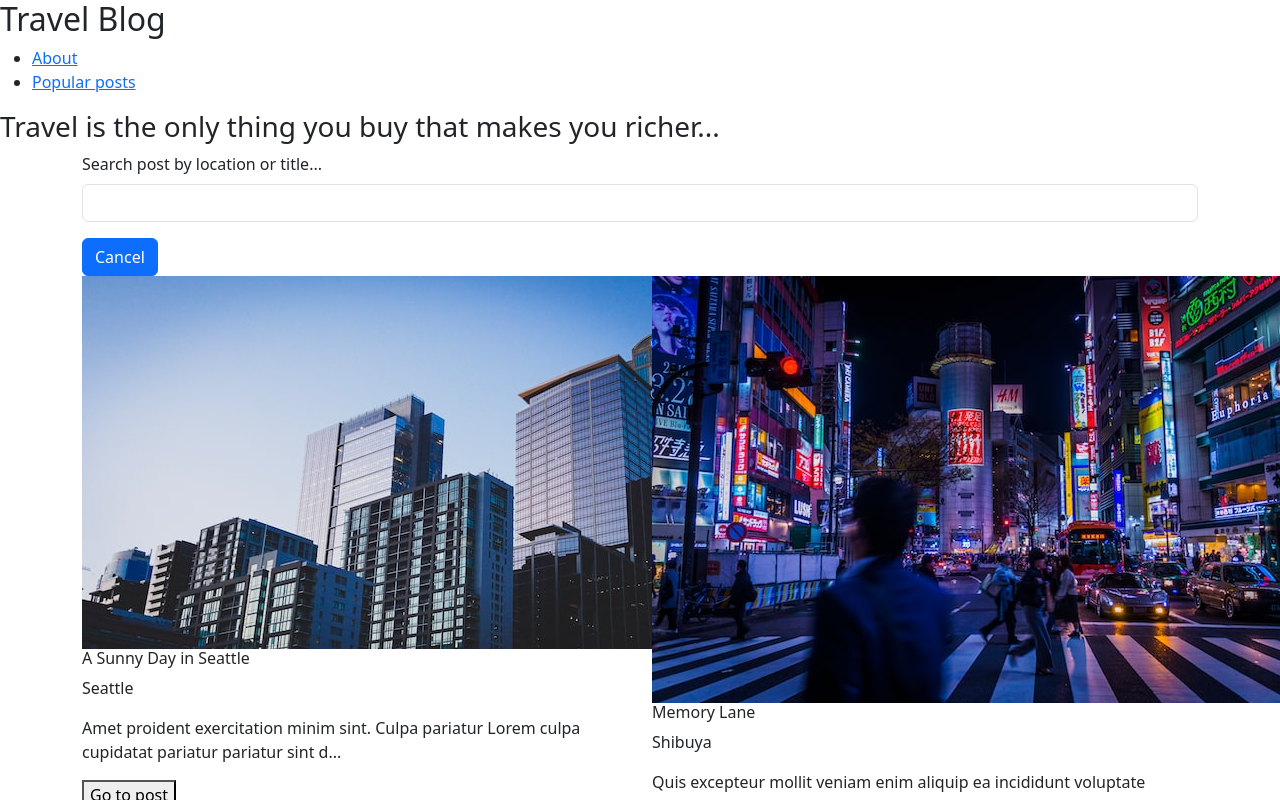
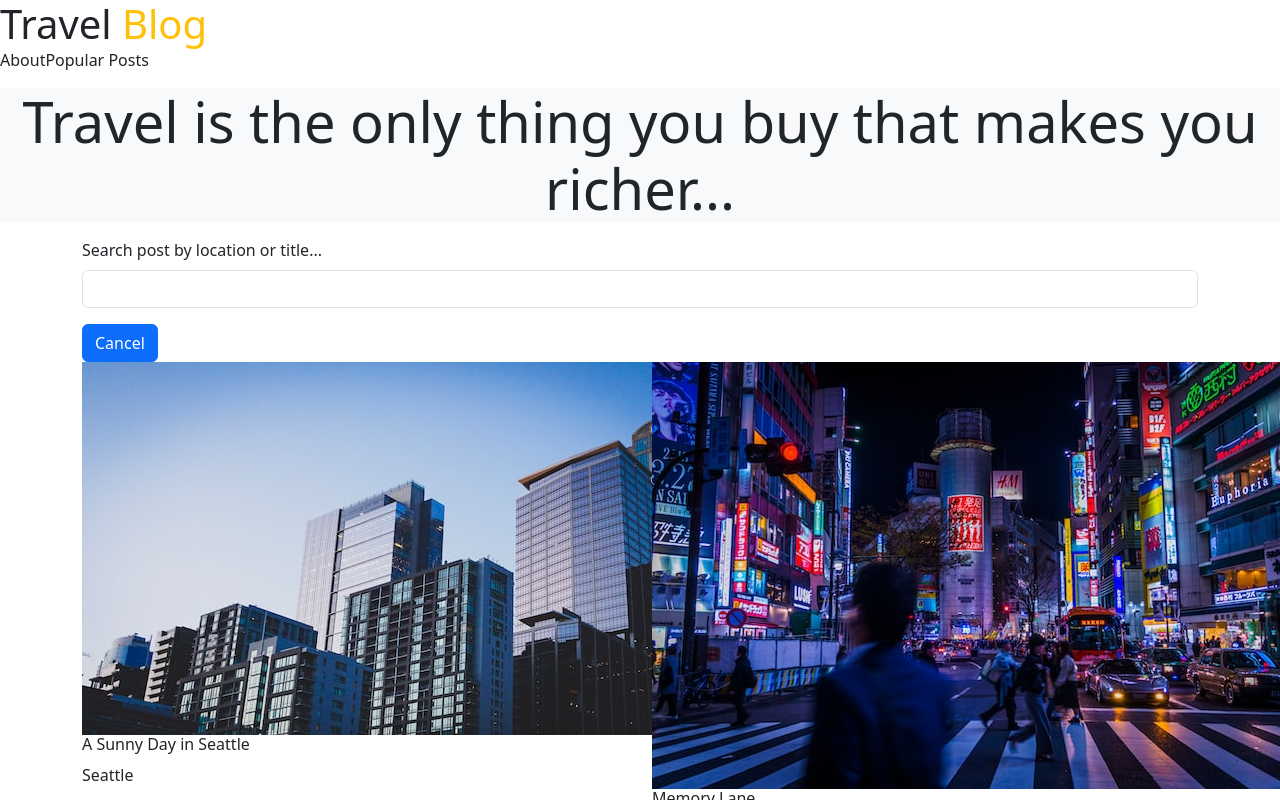
Before and after one commit to shanicegrif/lab-intro-to-bootstrap-w-react, a React (Vite) app: page / in a window 1280 px wide. Shown: the top 800 px of the page. Built offline with nearby package versions, Linux system fonts and the light colour scheme.

Commit message:
text changes

```diff
--- a/src/Components/Card.jsx
+++ b/src/Components/Card.jsx
@@ -12,7 +12,7 @@ const Card = ({ post }) => {
   };
 
   return (
-    <div className="post">
+    <div className="post ">
       <img
         className="post-image-height"
         src={images[fixedLocation]}
--- a/src/Components/Header.jsx
+++ b/src/Components/Header.jsx
@@ -3,7 +3,7 @@ import React from 'react';
 const Header = () => {
     return (
         <div>
-            <h3>Travel is the only thing you buy that makes you richer...</h3>
+            <p className="script-font display-4 text-center bg-light">Travel is the only thing you buy that makes you richer...</p>
         </div>
     );
 }
--- a/src/Components/Nav.jsx
+++ b/src/Components/Nav.jsx
@@ -2,18 +2,15 @@ import React from "react";
 
 const Nav = () => {
   return (
-    <div>
-      <h2>Travel Blog</h2>
-      <ul className="navigation">
-        <li>
-          <a href="#">About</a>
+    <nav>
+      <ul className="list-unstyled">
+        <li className="display-6">
+          Travel <span className="script-font text-warning">Blog</span>
         </li>
-        <li>
-          <a href="#">Popular posts</a>
-        </li>
-
+        <li className="d-inline-block mr-3">About</li>
+        <li className="d-inline-block">Popular Posts</li>
       </ul>
-    </div>
+    </nav>
   );
 };
 
```
